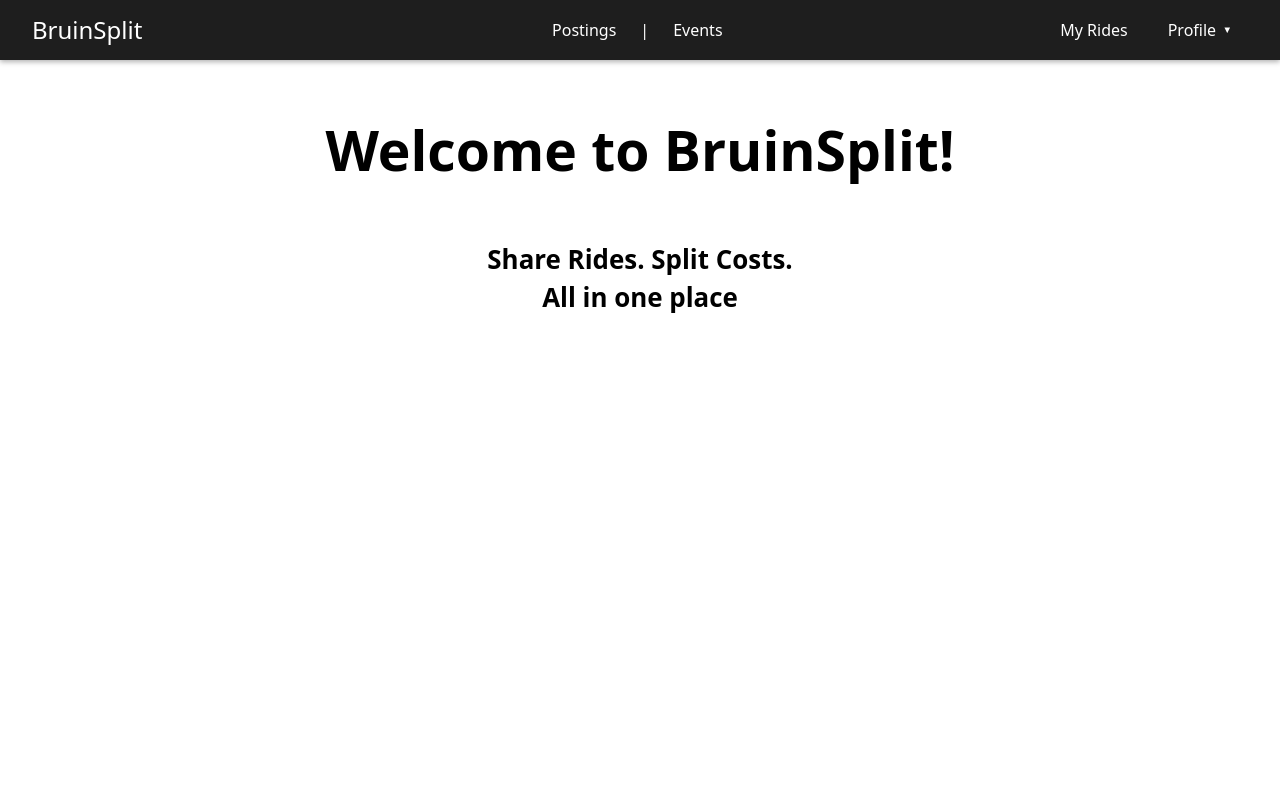
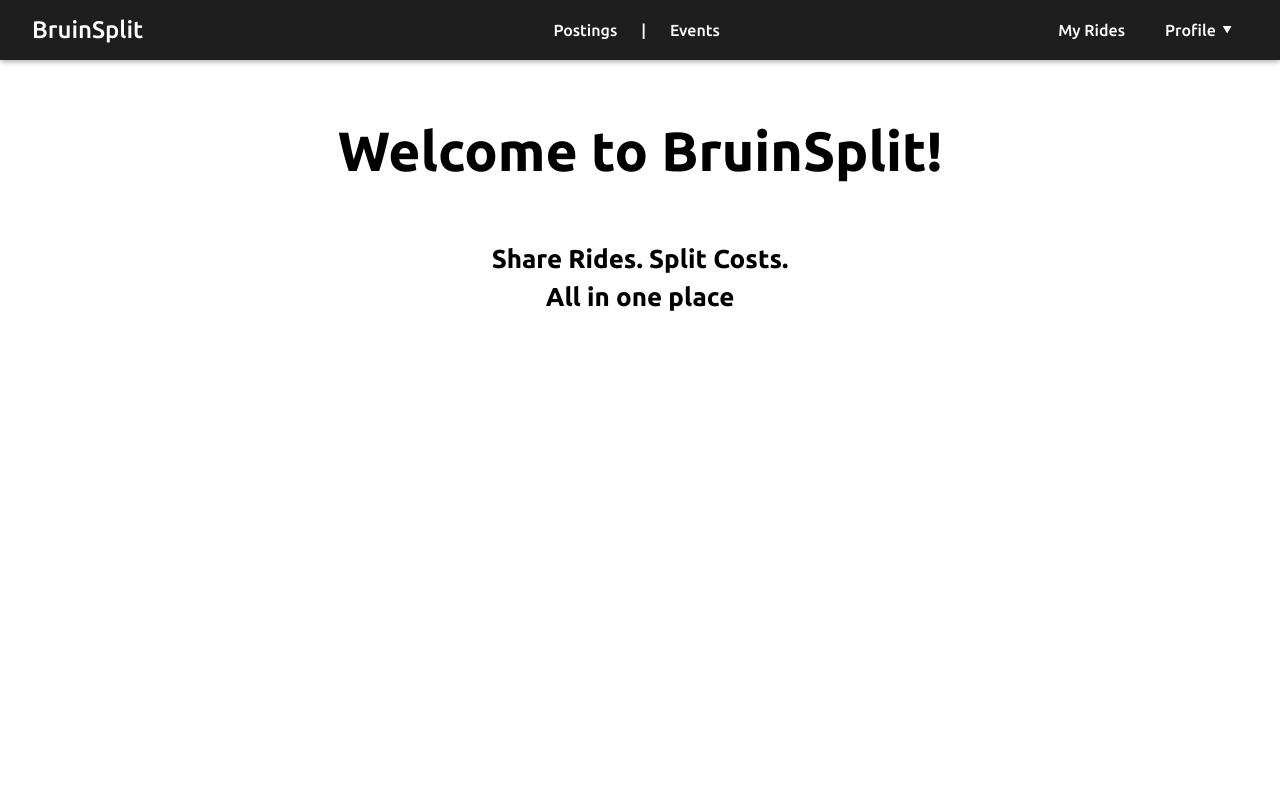
Before and after one commit to joshuajin06/BruinSplit, a React (Vite) app in the folder frontend/bruinsplit/: page / in a window 1280 px wide. Shown: the top 800 px of the page. Built offline with nearby package versions, Linux system fonts and the light colour scheme.

Commit message:
font change

```diff
--- a/frontend/bruinsplit/index.html
+++ b/frontend/bruinsplit/index.html
@@ -4,6 +4,9 @@
     <meta charset="UTF-8" />
     <link rel="icon" type="image/svg+xml" href="/vite.svg" />
     <meta name="viewport" content="width=device-width, initial-scale=1.0" />
+    <link rel="preconnect" href="https://fonts.googleapis.com">
+    <link rel="preconnect" href="https://fonts.gstatic.com" crossorigin>
+    <link href="https://fonts.googleapis.com/css2?family=Ubuntu:wght@300;400;500;700&display=swap" rel="stylesheet">
     <title>bruinsplit</title>
   </head>
   <body>
--- a/frontend/bruinsplit/src/index.css
+++ b/frontend/bruinsplit/src/index.css
@@ -1,5 +1,5 @@
 :root {
-  font-family: system-ui, Avenir, Helvetica, Arial, sans-serif;
+  font-family: 'Ubuntu', -apple-system, BlinkMacSystemFont, 'Segoe UI', sans-serif;
   line-height: 1.5;
   font-weight: 400;
 
```
